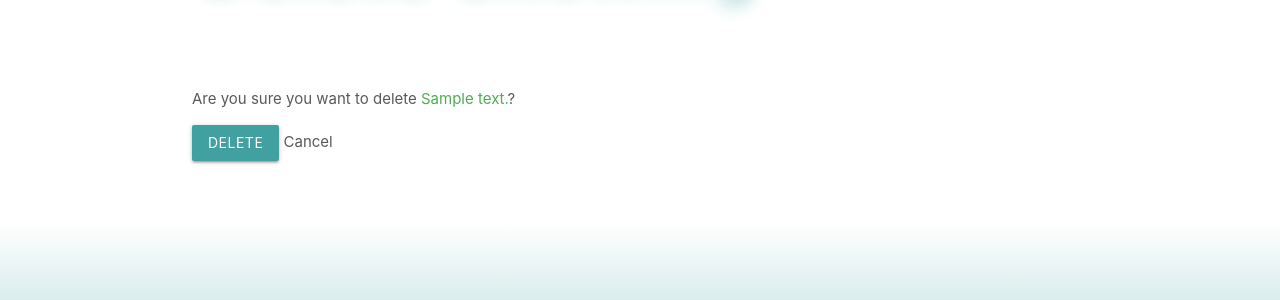
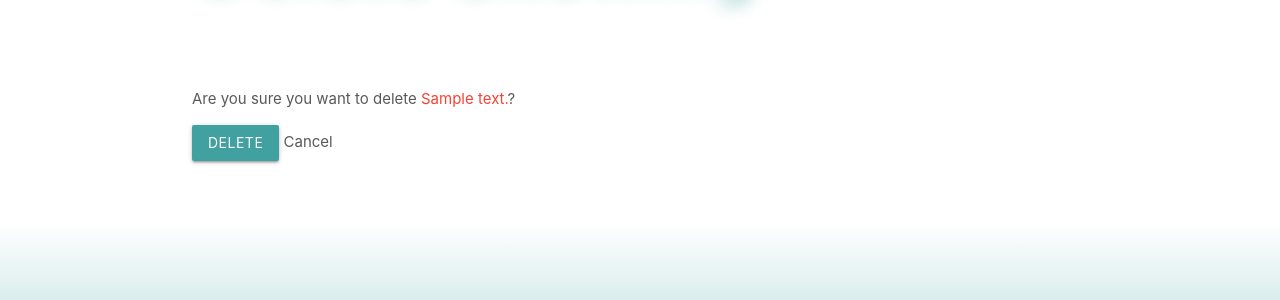
Before and after one commit to Justin-Guimond/showtime, a Django app: page /showings/1/delete/ in a window 1280 px wide. Shown: the part 177-477 px from the top of the page. Run offline with Django 4.2, Linux system fonts and the light colour scheme; tables that the repository leaves empty hold one stand-in row (values such as "Sample post").

Commit message:
Commit 19 - change address text color

```diff
--- a/main_app/templates/main_app/showing_confirm_delete.html
+++ b/main_app/templates/main_app/showing_confirm_delete.html
@@ -3,7 +3,7 @@
 {% block content %}
   <h1>Delete Showing</h1>
 
-  <p>Are you sure you want to delete <span class="green-text">{{ object.address }}</span>?</p>
+  <p>Are you sure you want to delete <span class="red-text">{{ object.address }}</span>?</p>
 
   <form action="" method="POST">
     {% csrf_token %}
```
Also changed, not shown: README.md.
